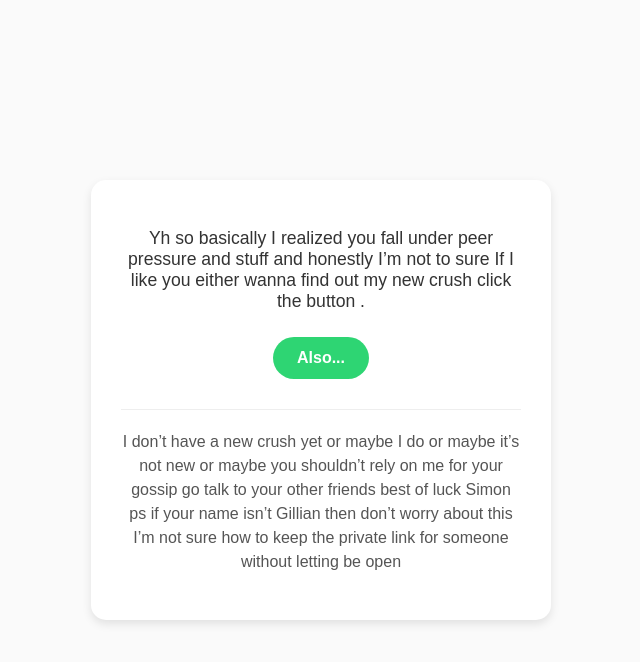
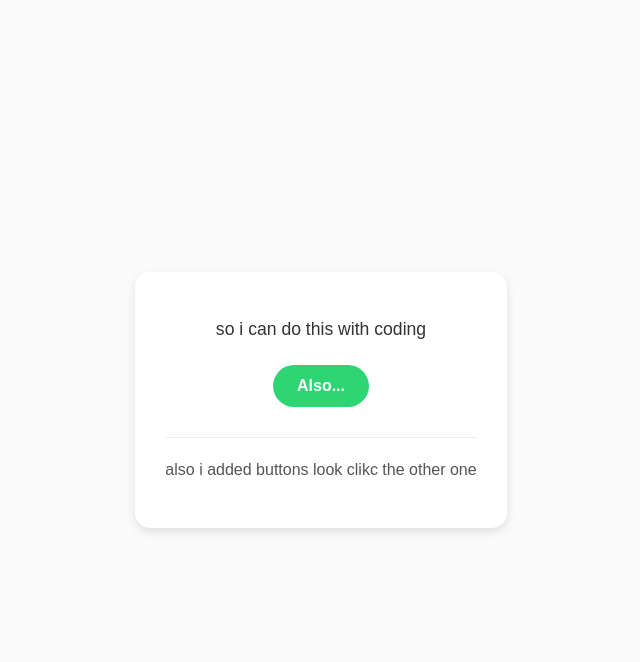
Before and after one commit to teleds34/verbose-couscous, a plain HTML site: page index.html in a window 1280 px wide. Both pictures are taken after a click on the button "Click to find out". Shown: the whole page, without its empty margins (319-959 px from the left). Drawn offline with Linux system fonts and the light colour scheme.

Commit message:
Revise text content and add button instructions
Updated text in index.html to simplify the message and added a note about buttons.

```diff
--- a/index.html
+++ b/index.html
@@ -62,18 +62,18 @@
 
     <div class="box">
         <p class="main-text">
-            Yh so basically I realized you fall under peer pressure and stuff and honestly I’m not to sure If I like you either wanna find out my new crush click the button .
+so i can do this with coding
         </p>
 
         <button id="first-btn" onclick="showText()">Click to find out</button>
         <button id="also-btn" class="also-btn" onclick="showMinecraft()">Also...</button>
 
         <p id="secret-message">
-            I don’t have a new crush yet or maybe I do or maybe it’s not new or maybe you shouldn’t rely on me for your gossip go talk to your other friends best of luck Simon ps if your name isn’t Gillian then don’t worry about this I’m not sure how to keep the private link for someone without letting be open
-        </p>
+            also i added buttons look clikc the other one
+            </p>
 
         <p id="minecraft-text">
-            but i still really want to play mincraft so if you want to play im free later plus i still really hope we can still be friends
+see all the buttons work
         </p>
     </div>
 
```
